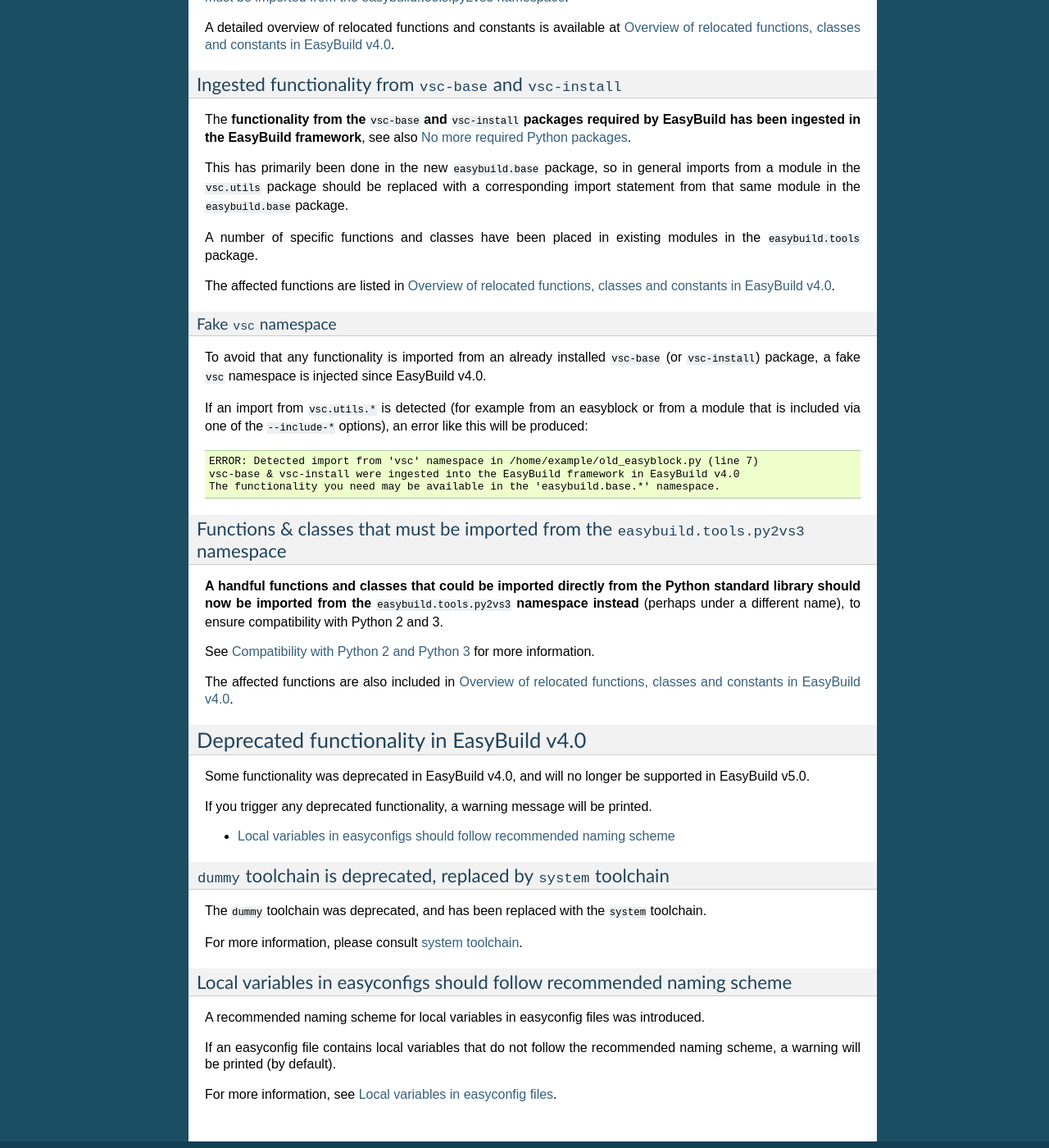
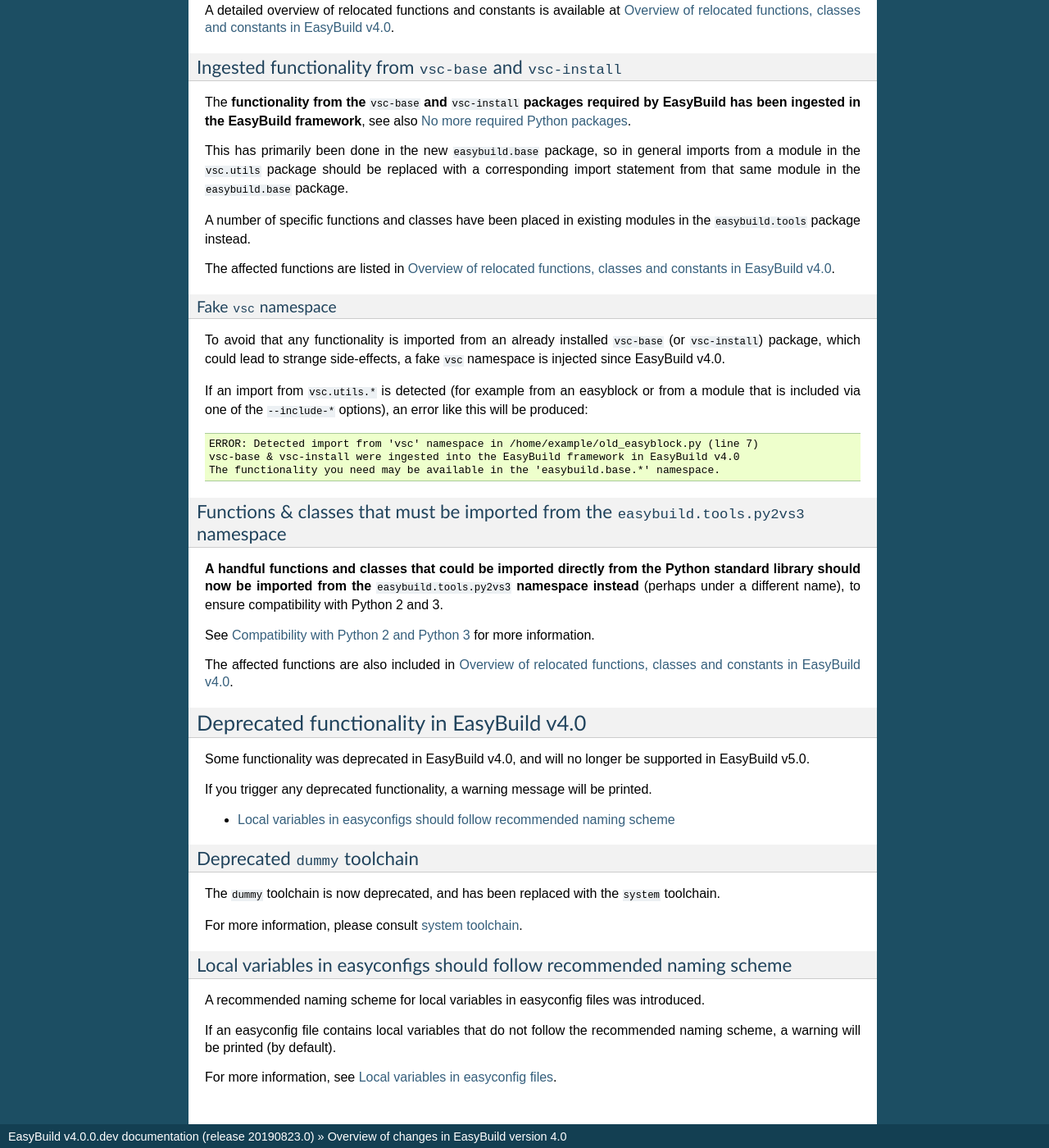
Before and after one commit to easybuilders/easybuild, a Sphinx documentation site: the page built from docs/EasyBuild4-overview-of-changes.rst, in a window 1280 px wide and 1400 px high, scrolled down 2095 px. Shown: the whole window at 82% size. Built offline with Sphinx 7.4.7, drawn with Linux system fonts in a browser that asks for light colours; pages that are not in the unit, such as notebooks, are missing from menus; some of the changed text lies outside the part shown.

Commit message:
minor tweaks to docs on chages in EasyBuild v4.0

```diff
--- a/docs/EasyBuild4-overview-of-changes.rst
+++ b/docs/EasyBuild4-overview-of-changes.rst
@@ -130,7 +130,7 @@
 from a module in the ``vsc.utils`` package should be replaced with a corresponding import statement
 from that same module in the ``easybuild.base`` package.
 
-A number of specific functions and classes have been placed in existing modules in the ``easybuild.tools`` package.
+A number of specific functions and classes have been placed in existing modules in the ``easybuild.tools`` package instead.
 
 The affected functions are listed in :ref:`eb4_relocated_functions_classes_constants`.
 
@@ -140,7 +140,7 @@
 ++++++++++++++++++++++
 
 To avoid that any functionality is imported from an already installed ``vsc-base`` (or ``vsc-install``) package,
-a fake ``vsc`` namespace is injected since EasyBuild v4.0.
+which could lead to strange side-effects, a fake ``vsc`` namespace is injected since EasyBuild v4.0.
 
 If an import from ``vsc.utils.*`` is detected (for example from an easyblock or from a module that is included
 via one of the ``--include-*`` options), an error like this will be produced::
@@ -177,10 +177,10 @@
 
 .. _eb4_changes_dummy_tc:
 
-``dummy`` toolchain is deprecated, replaced by ``system`` toolchain
-~~~~~~~~~~~~~~~~~~~~~~~~~~~~~~~~~~~~~~~~~~~~~~~~~~~~~~~~~~~~~~~~~~~
+Deprecated ``dummy`` toolchain
+~~~~~~~~~~~~~~~~~~~~~~~~~~~~~~
 
-The ``dummy`` toolchain was deprecated, and has been replaced with the ``system`` toolchain.
+The ``dummy`` toolchain is now deprecated, and has been replaced with the ``system`` toolchain.
 
 For more information, please consult :ref:`system_toolchain`.
 
```
Also changed, not shown: other parts of docs/EasyBuild4-overview-of-changes.rst (+1 -1 lines), docs/System_toolchain.rst (+6 -5 lines).
